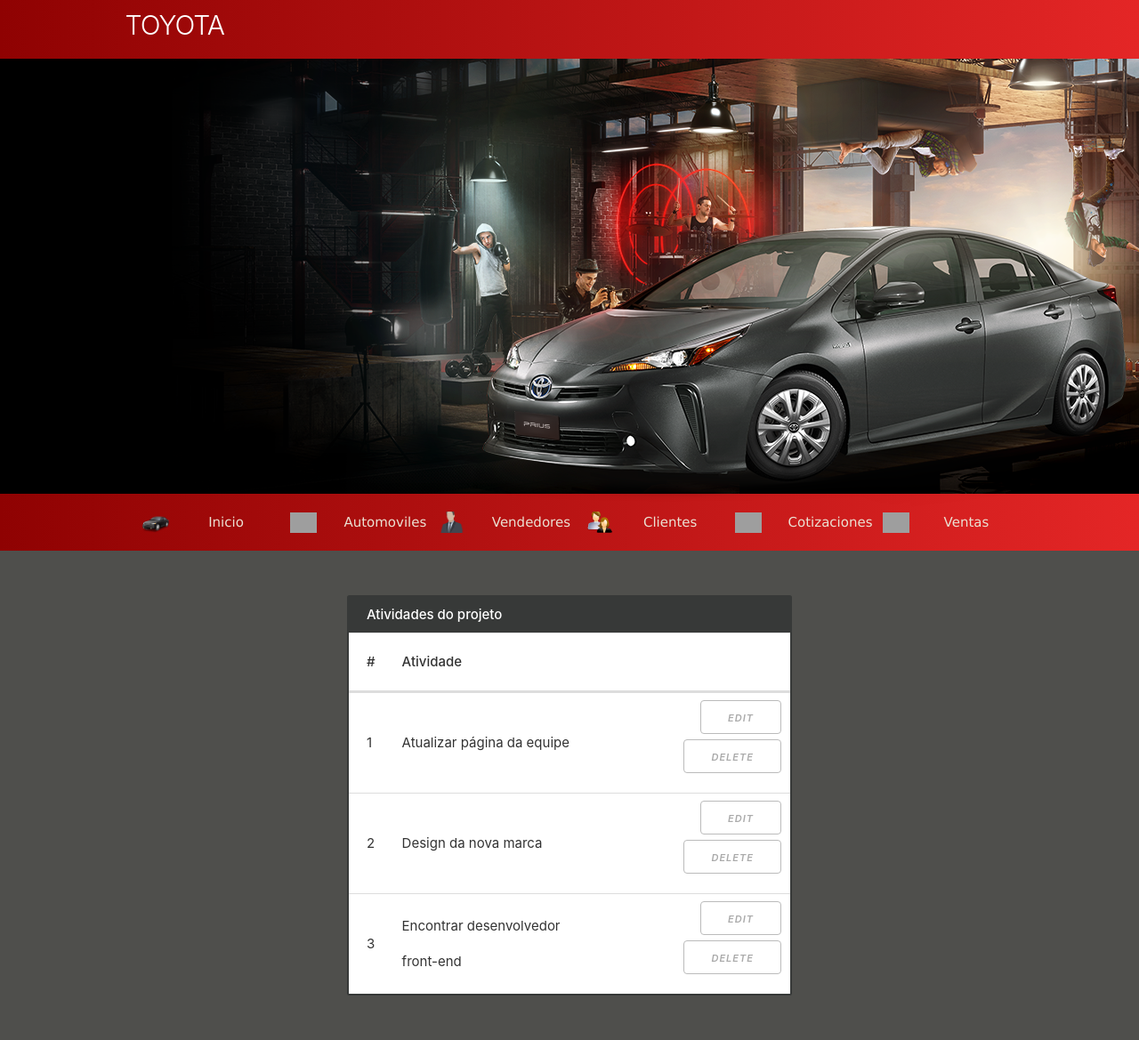
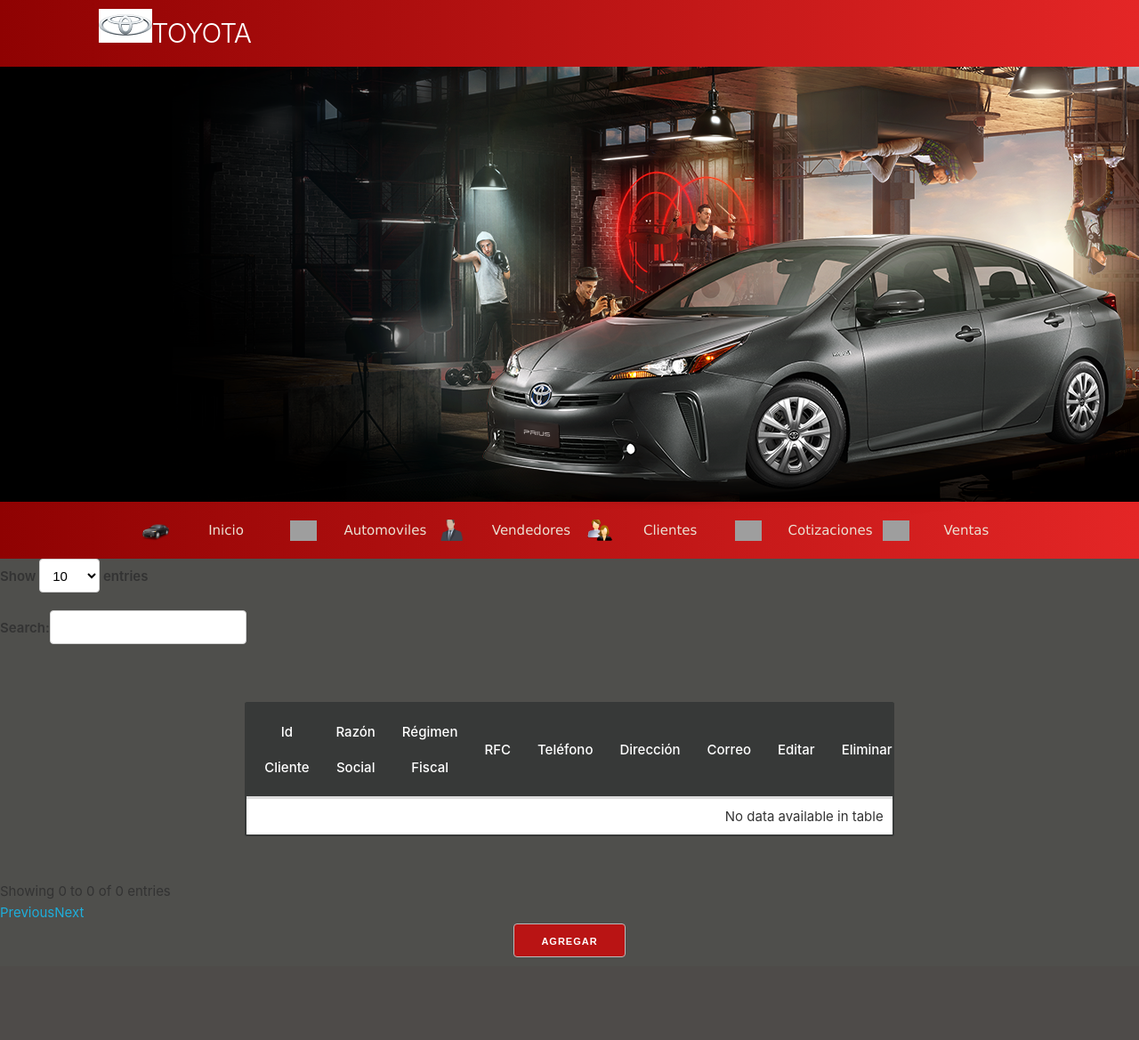
Before and after one commit to CinthiaNT/Toyota, a CodeIgniter app: page /database/ in a window 1280 px wide. Shown: the whole page at 89% size. After the commit the page ends 1076 px from the top, so only its background shows below. Run offline with CodeIgniter, Linux system fonts and the light colour scheme; data that the repository does not hold is empty; some libraries are stand-ins or nearby versions; grey boxes are pictures that could not be loaded.

Commit message:
Tabla Clientes

```diff
--- a/application/controllers/Cliente.php
+++ b/application/controllers/Cliente.php
@@ -6,7 +6,7 @@
 
 	function __construct() {
         parent::__construct();
-        //$this->load->model('Cliente/cliente_model');
+        $this->load->model('Cliente/cliente_model');
         $this->load->helper('form');
         $this->load->helper('url');
         $this->load->library('session');
@@ -14,8 +14,11 @@
 
 	public function index()
 	{
+        $data['clients'] = $this->cliente_model->getClients();
+
         $this->load->view('base/head');
-        $this->load->view('cliente/clienteTabla');
+        $this->load->view('cliente/clienteTabla', $data);
         $this->load->view('base/js');
+        $this->load->view('base/findoc');
 	}
 }
--- a/application/models/Cliente/cliente_model.php
+++ b/application/models/Cliente/cliente_model.php
@@ -0,0 +1,16 @@
+<?php
+defined('BASEPATH') OR
+    exit('No direct script access allowed');
+
+class cliente_model extends CI_Model{
+	function __construct() {
+        parent::__construct();
+        $this->load->library('session');
+        $this->load->database();
+    }
+
+    function getClients() {
+        $result = $this->db->query("select * from cliente;");
+        return $result->result_array();
+    }
+}
--- /dev/null
+++ b/application/views/base/findoc.php
@@ -0,0 +1,2 @@
+	</body>
+</html>
--- a/application/views/base/head.php
+++ b/application/views/base/head.php
@@ -20,8 +20,9 @@
     <header id="header" class="header">
         <div class="row">
             <div class="four columns">
-                <h1><span class="white">TOYOTA</span></h1>
+                <h1><img src="<?= base_url(); ?>resource/images/favicon.PNG"><span class="white">TOYOTA</span></h1>
             </div>
+        </div>
     </header>
     <div id="hero">
         <div class="container">
--- a/application/views/base/js.php
+++ b/application/views/base/js.php
@@ -2,6 +2,7 @@
 <script src="<?= base_url();?>resource/js/popper.min.js" ></script>
 <script src="<?= base_url();?>resource/js/bootstrap.min.js"></script>
 <script src="<?= base_url();?>resource/js/main.js"></script>
+<!--<script type="text/javascript" charset="utf8" src="<?= base_url();?>resource/js/jquery.dataTables.js"></script>-->
 <script type="text/javascript" charset="utf8" src="https://cdn.datatables.net/1.10.19/js/jquery.dataTables.js"></script>
 
 
@@ -11,4 +12,7 @@
         $('#tablaUsuario').DataTable();
     });
 
+    function confirmacion(mensaje) {
+    	return confirm( mensaje );
+    }
 </script>
--- a/application/views/cliente/clienteTabla.php
+++ b/application/views/cliente/clienteTabla.php
@@ -1,37 +1,38 @@
 <table id="tablaUsuario">
   <thead>
     <tr>
-      <th colspan="3">Atividades do projeto</th>
-    </tr>
-    <tr>
-      <th>#</th>
-      <th colspan="2">Atividade</th>
+      <th width="6%" class="centrado">Id Cliente</th>
+      <th width="14%" class="centrado">Razón Social</th>
+      <th width="14%" class="centrado">Régimen Fiscal</th>
+      <th width="14%" class="centrado">RFC</th>
+      <th width="14%" class="centrado">Teléfono</th>
+      <th width="14%" class="centrado">Dirección</th>
+      <th width="14%" class="centrado">Correo</th>
+      <th width="5%" class="centrado">Editar</th>
+      <th width="5%" class="centrado">Eliminar</th>
     </tr>
   </thead>
   <tbody>
+    <?php
+      foreach ($clients as $key) {
+    ?>
     <tr>
-      <td>1</td>
-      <td>Atualizar página da equipe</td>
-      <td>
-        <i class="material-icons button edit">edit</i>
-        <i class="material-icons button delete">delete</i>
-      </td>
+      <th><?= $key['id']?></th>
+      <td><?= $key['razon_social']?></td>
+      <td><?= $key['regimen_fiscal']?></td>
+      <td><?= $key['rfc']?></td>
+      <td><?= $key['telefono']?></td>
+      <td><?= $key['direccion']?></td>
+      <td><?= $key['correo']?></td>
+
+      <td><form action = '<?= base_url('')?>Cliente/editar' method = 'post'><button type="submit" class="" value="<?=$key['id']?>" id="editar" name="editar"><img class="icono_chico" src="<?= base_url(); ?>resource/images/edit.png"></button></form></td>
+
+      <td><form action = '<?= base_url('')?>Cliente/eliminar' method = 'post'><button type="submit" class="" value="<?=$key['id']?>" id="eliminar" name="eliminar" onclick="return confirmacion('¿Está seguro que desea eliminar al cliente?')"><img class="icono_chico" src="<?= base_url(); ?>resource/images/delete.png"></button></form></td>
     </tr>
-    <tr>
-      <td>2</td>
-      <td>Design da nova marca</td>
-      <td>
-        <i class="material-icons button edit">edit</i>
-        <i class="material-icons button delete">delete</i>
-       </td>
-    </tr>
-    <tr>
-      <td>3</td>
-      <td>Encontrar desenvolvedor front-end</td>
-      <td>
-        <i class="material-icons button edit">edit</i>
-        <i class="material-icons button delete">delete</i>
-      </td>
-    </tr>
+    <?php
+      }
+    ?>
   </tbody>
 </table>
+
+<center><button class="fondo_rojo letra_blanca borde_negro" name="agregar" id="agregar" onclick="window.location='<?php echo base_url(); ?>Cliente/agregar'">Agregar</button></center>
--- a/resource/css/estilo.css
+++ b/resource/css/estilo.css
@@ -73,3 +73,24 @@
   .delete:hover {
     color: #dc2a2a;
   }
+
+  .centrado {
+     text-align: center;
+  }
+
+  .icono_chico {
+    width: 35px;
+    height: 35px;
+  }
+
+  .fondo_rojo {
+    background-color: #B91414;
+  }
+
+  .letra_blanca {
+    color: #ffffff;
+  }
+
+  .sin_borde {
+    border: none;
+  }
```
